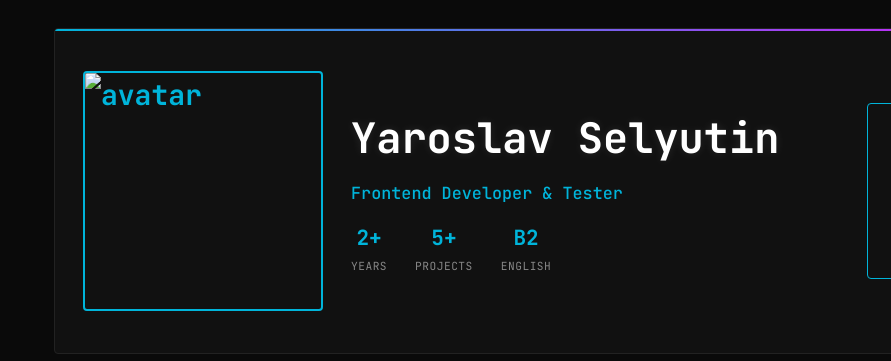
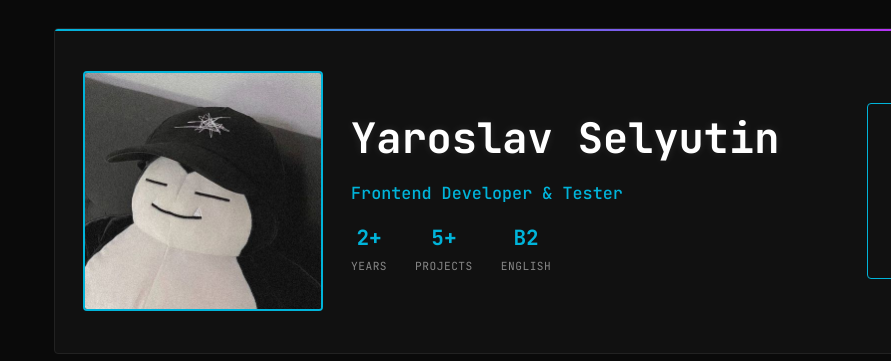
Before and after one commit to 9ickpic/rsschool-cv, a plain HTML site: page index.html in a window 1280 px wide. Shown: the top 361 px of the page, 0-891 px from the left. Drawn offline with Linux system fonts and the light colour scheme; the site is published under a folder, as on GitHub Pages, so addresses that start at the root find nothing.

Commit message:
fix: fix path for avatar.png

```diff
--- a/index.html
+++ b/index.html
@@ -20,7 +20,7 @@
       <div>
         <header>
           <div class="hero-content">
-            <img class="avatar" src="/assets/images/avatar.jpg" alt="avatar" />
+            <img class="avatar" src="./assets/images/avatar.jpg" alt="avatar" />
             <div class="info">
               <h1>Yaroslav Selyutin</h1>
               <div class="role">Frontend Developer & Tester</div>
```
